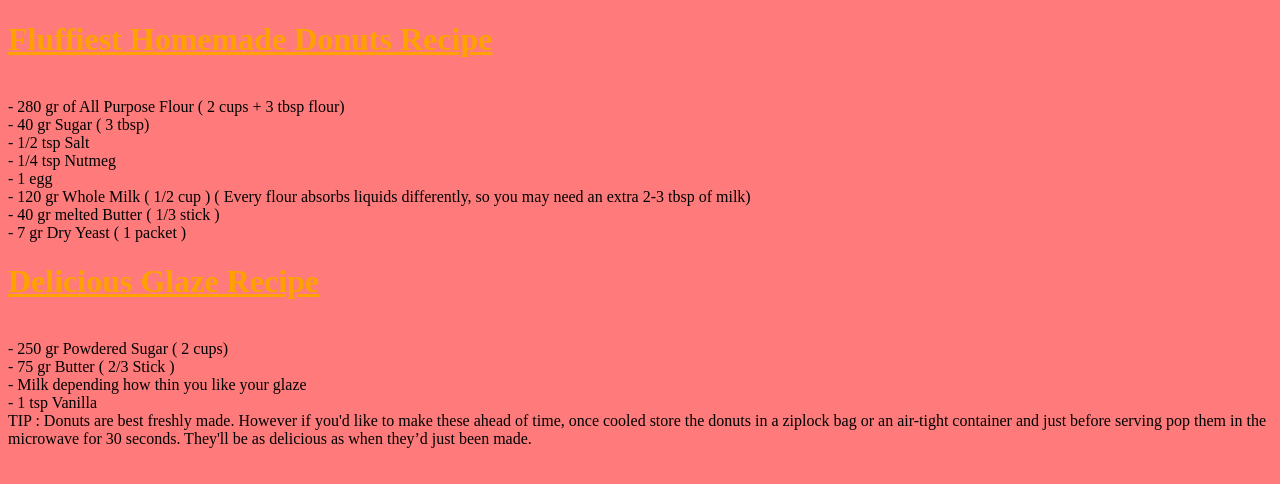
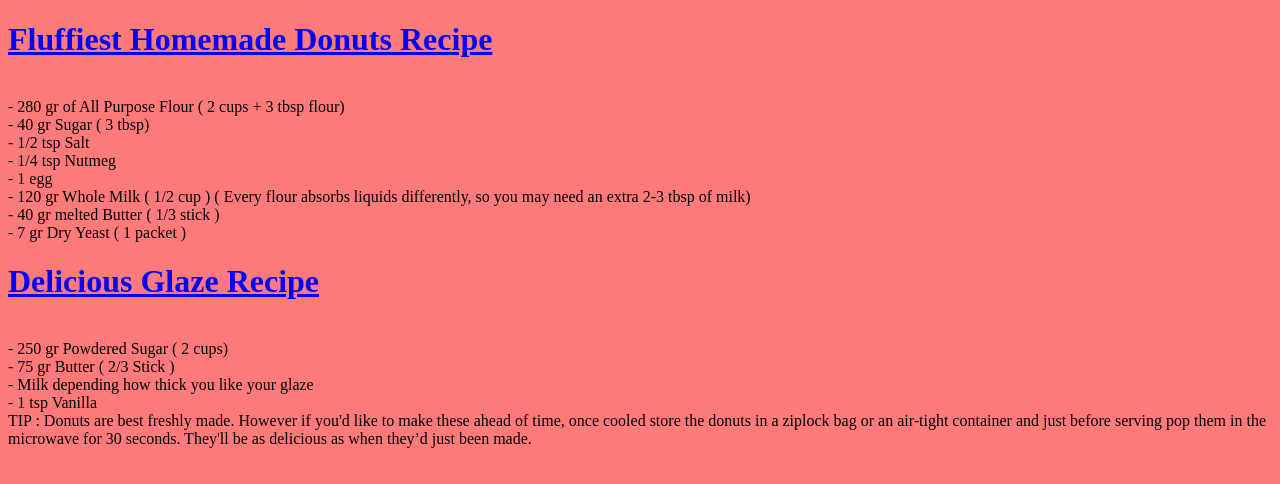
Before and after one commit to oliviaajero/oliviaajero.github.io, a plain HTML site: page recipes.html in a window 1280 px wide. Drawn offline with Linux system fonts and the light colour scheme.

Commit message:
Update recipes.html

```diff
--- a/recipes.html
+++ b/recipes.html
@@ -2,7 +2,7 @@
 <html>
 	<head>
 		<title>My Favortie Recipes!</title>
-    <h1 style="color:#FFA200;"><u>Fluffiest Homemade Donuts Recipe</u></h1>
+    <h1 style="color:#0004FF;"><u>Fluffiest Homemade Donuts Recipe</u></h1>
 	</head>
 	<body style="background-color:#FF7B7B;">
 	<br>
@@ -22,13 +22,13 @@
 	<br>
 -  7 gr Dry Yeast ( 1 packet )
 	<br>
-		<h1 style="color:#FFA200;"><u>Delicious Glaze Recipe</u></h1>
+		<h1 style="color:#0004FF;"><u>Delicious Glaze Recipe</u></h1>
 	<br>
 - 250 gr Powdered Sugar ( 2 cups)
 	<br>
 - 75 gr Butter ( 2/3 Stick )
 	<br>
-- Milk depending how thin you like your glaze
+- Milk depending how thick you like your glaze
 	<br>
 - 1 tsp Vanilla
 	<br>
```
